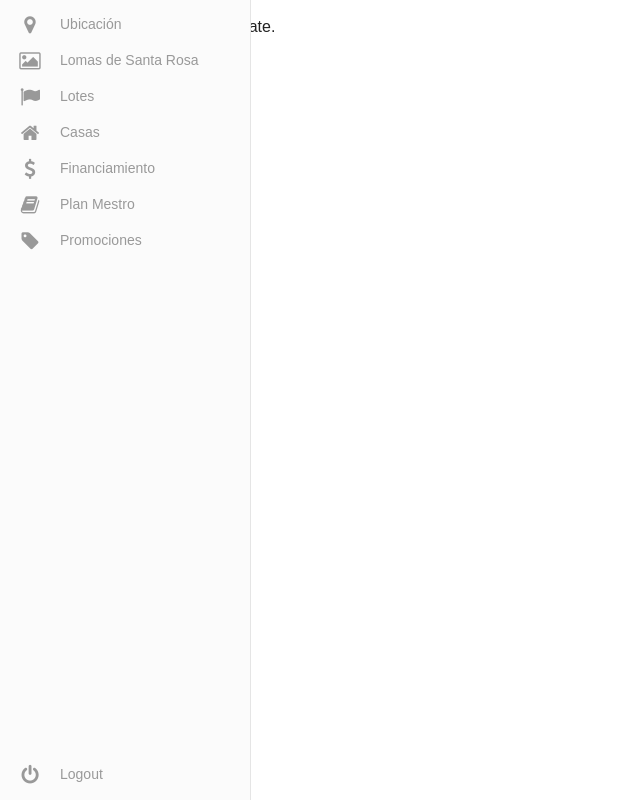
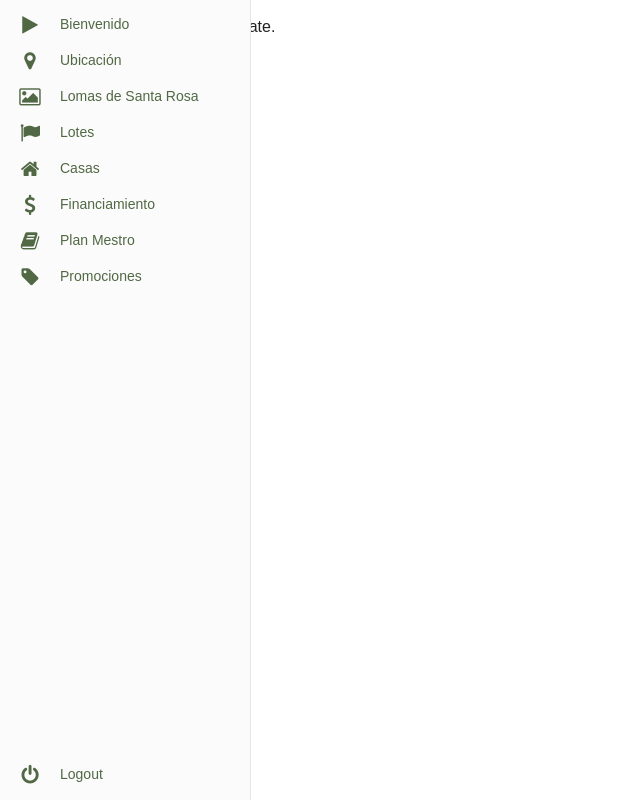
Before and after one commit to lucachaco/showroom-tamarindo, a plain HTML site: page index.html in a window 1280 px wide. Shown: the whole page, without its empty margins (0-640 px from the left). Drawn offline with nearby package versions, Linux system fonts and the light colour scheme; a web font is replaced by a local one.

Commit message:
Update css.

```diff
--- a/css/nav.css
+++ b/css/nav.css
@@ -51,7 +51,7 @@
     display:table;
     border-collapse:collapse;
     border-spacing:0;
-    color:#999;
+    color:#516844;
     font-family: arial;
     font-size: 14px;
     text-decoration:none;
--- a/index.html
+++ b/index.html
@@ -26,6 +26,17 @@
 
         <div class="area"></div><nav class="main-menu">
             <ul>
+
+                <li>
+                    <a href="#">
+                        <i class="fa fa-play fa-2x"></i>
+                        <span class="nav-text">
+                            Bienvenido
+                        </span>
+                    </a>
+
+                </li>
+
                 <li>
                     <a href="#">
                         <i class="fa fa-map-marker fa-2x"></i>
```
